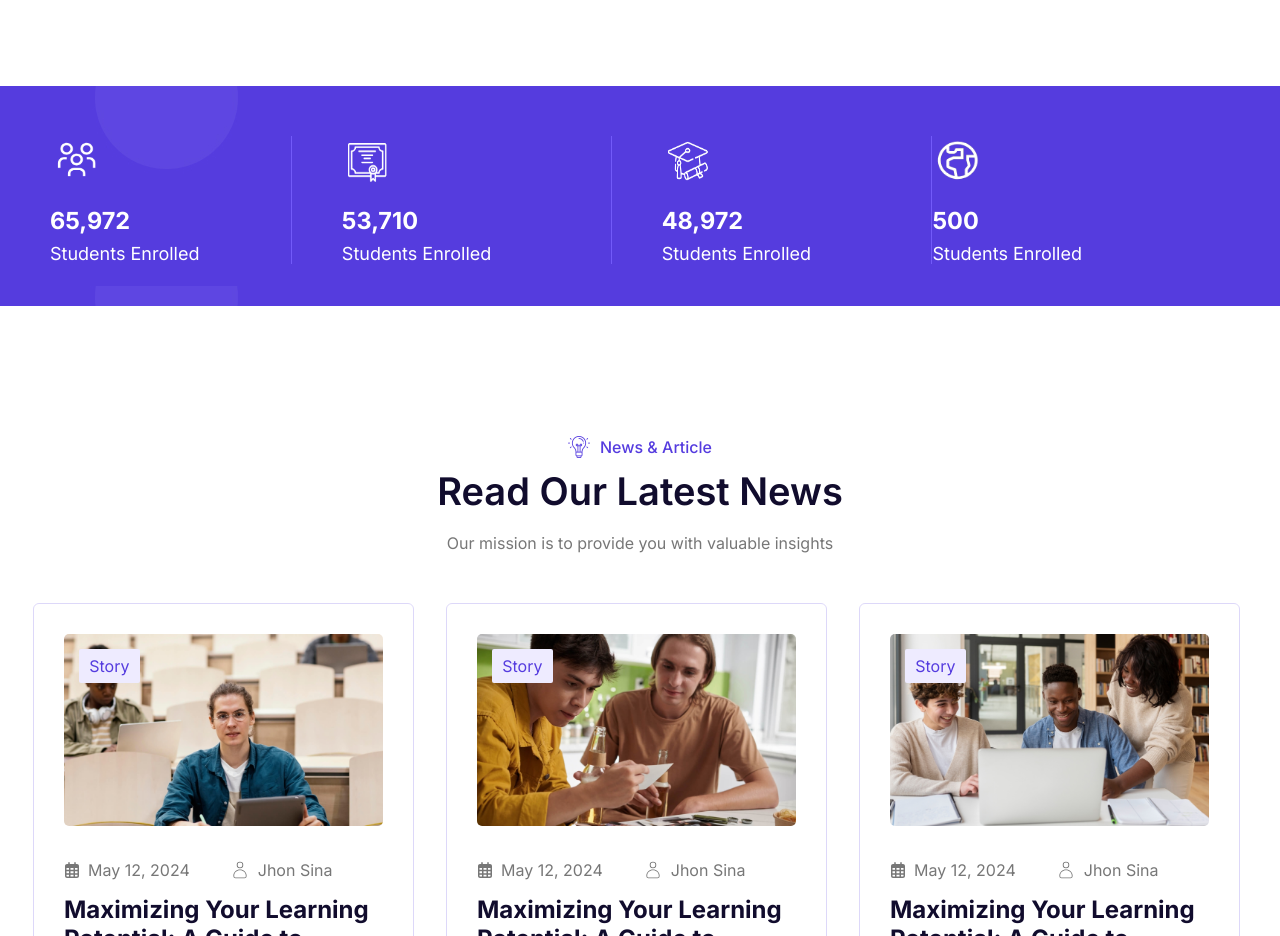
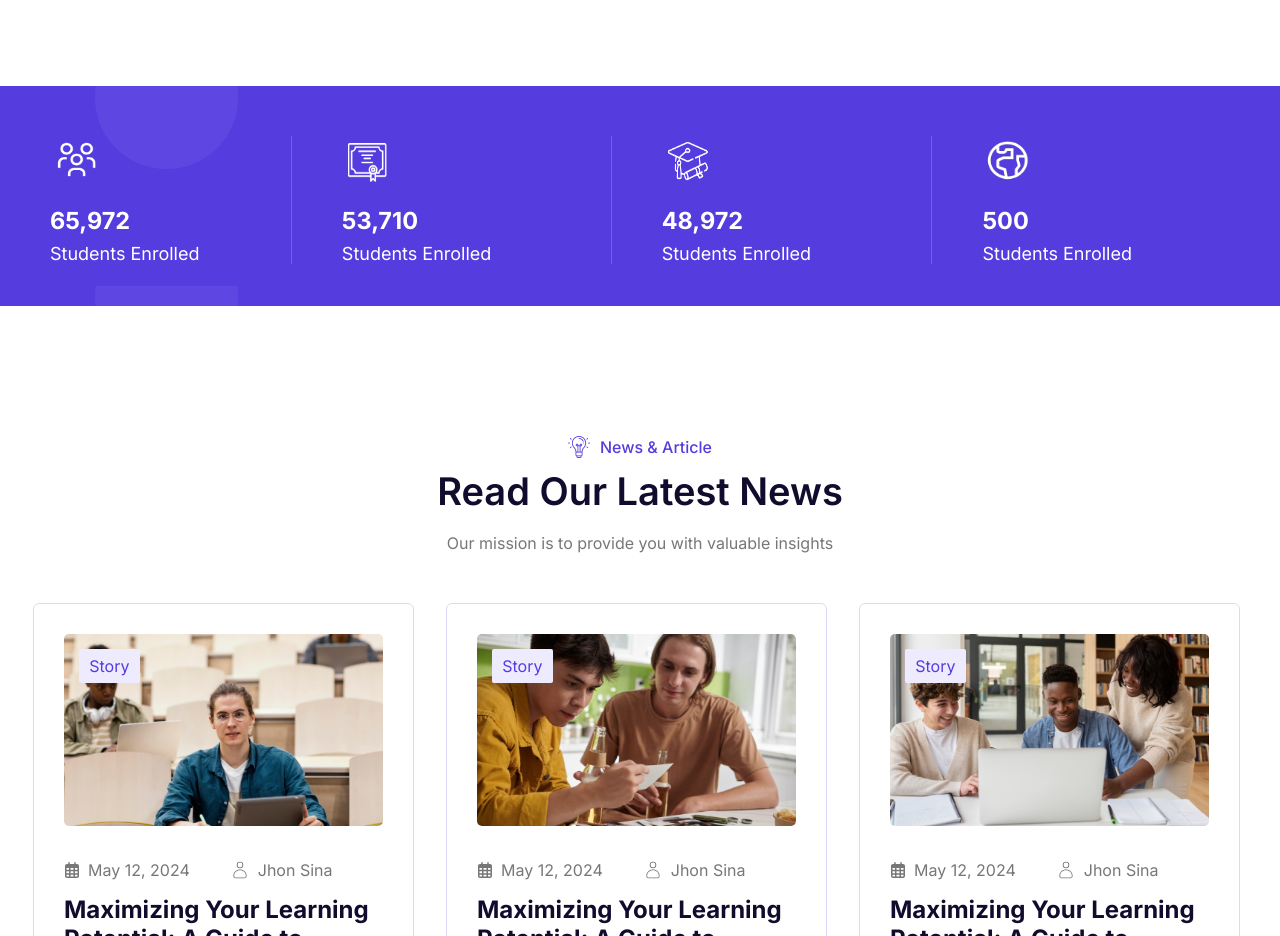
Before and after one commit to Daniel24356/E-learning, a React (Vite) app: page / in a window 1280 px wide. Shown: the part 5580-6516 px from the top of the page. Built offline with nearby package versions, Linux system fonts and the light colour scheme.

Commit message:
uncommented count.css

```diff
--- a/src/pages/Count/count.css
+++ b/src/pages/Count/count.css
@@ -8,10 +8,10 @@
 .sec-counts{
     width: 240.83px;
 }
-/* .sec-countsss{
+.sec-countsss{
     width: 300.83px;
     padding-left: 50px;
-} */
+}
 .sec-count{
     width: 320.83px;
     border-right: 1px solid rgb(114, 90, 249);
```
